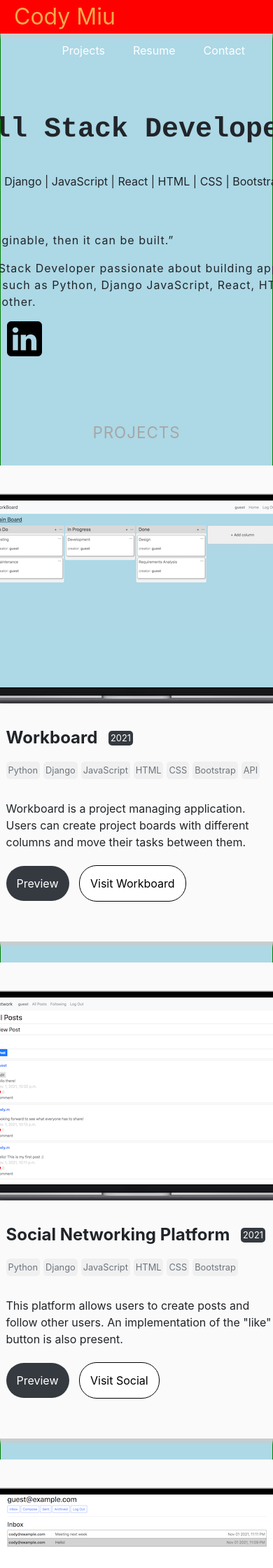
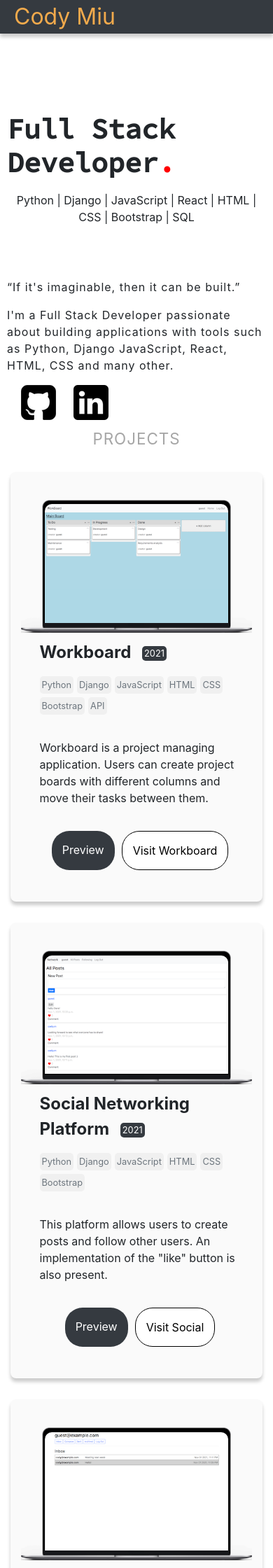
Before and after one commit to Cody06/portfolio-django, a Django app: page / in a window 390 px wide; the page is wider, and only the part inside the window is pictured. Shown: the top 2240 px of that part at 70% size. Run offline with Django 3.2, Linux system fonts and the light colour scheme; some libraries are stand-ins or nearby versions.

Commit message:
The page is mobile responsive

```diff
--- a/landing_page/static/landing_page/css/styles.css
+++ b/landing_page/static/landing_page/css/styles.css
@@ -1,3 +1,5 @@
+@import url('https://fonts.googleapis.com/css2?family=Source+Code+Pro:wght@500&display=swap');
+
 :root {   /* custom properties (variables) */
 	--gray-color: #353A40;
 	--orange-color:  #F2AA4CFF;
@@ -6,10 +8,14 @@
 	--typewriterSpeed: 3s;
 	--typewriterDelay: 1s;			/* delay until the typewriter animation starts */
 	--num-of-chars: 21;					/* text length */
-	--typewriterDuration: 4s; 	/* typewriterSpeed + 1s initial delay */
+	--typewriterDuration: calc(var(--typewriterSpeed) + var(--typewriterDelay));
 	--caret-blink-speed: 530ms; /* text cursor blink speed */
 
 	--red-dot-delay: 3500ms;		/* have the red dot drop right after the last character */
+
+	--fadeInSpeed: 3s;
+
+	--project-card-color: rgb(250, 250, 250);
 }
 
 * {
@@ -24,7 +30,6 @@ html {
 body {
 	display: flex;		/* this centers the PDF view */
 	justify-content: center;
-	border: 1px solid green;
 }
 
 nav {
@@ -105,15 +110,10 @@ nav {
 	50% {transform: rotate(90deg);}  /* rotate 90 degrees and back */
 }
 
-#main-container {
-	max-width: 1200px; /* 1280px or 1920px */
-	margin: auto;
-}
 /*__________________________________________HEADER__________________________________________*/
 #header {
 	padding: 10px;
-	height: 600px;
-	position: relative;
+	min-height: 600px;
 }
 #header:hover { cursor: default; } /* prevent mouse from changing when hovering over text */
 
@@ -122,13 +122,17 @@ nav {
 	display: flex;
 	flex-flow: column;
 	align-items: center;
+
+	/*border: 1px solid red;*/
 }
 
 #title {
-	font-family: Courier, monospace;
+	font-family: 'Source Code Pro', monospace;
 	font-weight: bold;
 	position: relative;
 	/*white-space: nowrap; /* prevent the title to wrap */
+
+	/*border: 1px solid green;*/
 }
 
 #red-dot {
@@ -138,21 +142,16 @@ nav {
 		dot_appear var(--red-dot-delay), /* show after typewriter finished */
 		dot_drop 2s var(--red-dot-delay);
 }
-@keyframes dot_appear {
-	0% { color: transparent; }
-	99.9% {color: transparent; }
-	100% { color: red; }
-}
-@keyframes dot_drop {
-	from { top: -150px; }
-	to { top: 0px; }
-}
 
 #tools {
 	max-width: 580px;
-	margin: 20px auto 0px auto;
 	padding: 10px;
 	text-align: center;
+	opacity: 0%;
+	transform: translateY(3rem); /* start from a lower position */
+	animation: fadeInUp var(--fadeInSpeed) var(--typewriterDuration) forwards;
+
+	/*border: 1px solid green;*/
 }
 
 #intro {
@@ -163,6 +162,8 @@ nav {
 
 #logo-links a {
 	margin-left: 20px;
+	width: 100%;
+	height: auto;
 }
 #logo-links a:hover {
 	/* Apply orange filter to image */
@@ -173,31 +174,18 @@ nav {
 /* Animate each logo link at a different speed */
 #logo-links a:nth-child(1) {
 	position: relative;
-	animation:
-		stay_hidden var(--typewriterDuration),
-		slide_left 2s var(--typewriterDuration);
+	opacity: 0%;	/* keep it hidden */
+	animation: slide_left 2s var(--typewriterDuration) forwards;
 }
 #logo-links a:nth-child(2) {
 	position: relative;
-	animation:
-		stay_hidden var(--typewriterDuration),
-		slide_left 1s var(--typewriterDuration);
-}
-@keyframes slide_left {
-	0% {
-		left: -200px;
-		opacity: 0%;
-	}
-	40% { opacity:100%; }
-	100% {left: 0px; }
+	opacity: 0%;
+	animation: slide_left 1s var(--typewriterDuration) forwards;
 }
 
 #logo-links img { position: relative; } /* used for up and down movement when hovering over */
 
 /*__________________________________________PROJECTS__________________________________________*/
-#projects {
-	/*border: 1px solid orange;*/
-}
 #projects > p {
 	text-align: center;
 	font-size: 1.4rem;
@@ -223,25 +211,35 @@ nav {
 	transform: scale(1.02);			/* enlarge the element */
 }
 
-.project-img {
-	width: 520px;
-	height: 300px;
-	display: inline-block;
+.project-img { position: relative; }
+
+.laptop-img {
+	max-width: 100%;	/* make image size responsive */
+	height: auto;
 }
-.project-screenshot {			/* place screenshot in the middle of the laptop screen */
+.screenshot-position {	/* place screenshot in the middle of the laptop screen */
+	position: absolute;
+	top: 0;
+	left: 0;
+	padding-left: 10.19%;   /* (520-414)/2 = 53px on each side 53/520 = 10.19% */
+	padding-right: 10.19%;
+	padding-top: 2%;
+}
+.project-screenshot {
+	max-width: 100%;
+	height: auto;
 	border-radius: 10px 10px 0px 0px;
-	margin-top: -340px;
-	margin-left: 53px;
 }
 
 .project-info {
 	height: 300px;
-	width: 45%;
-	min-width: 393px;
+	width: 45%;        /* #### THIS WILL NEED SOME WORK */
 	padding-left: 10px;
 	display: flex;
 	flex-flow: column;
 	justify-content: center;
+
+/*border: 1px solid blue;*/
 }
 
 .project-title {
@@ -258,16 +256,39 @@ nav {
 	padding: 3px;
 	vertical-align: middle;
 }
-
-.project-tools li {
+.project-tools {
+	display: flex;
+	flex-wrap: wrap;
+}
+.project-tools div {
 	font-size: 0.8rem;
 	background: #f0f0f0;
 	border-radius: 5px;
 	margin-right: 5px;
+	margin-bottom: 5px;		/* Used for when wrapping around */
 	padding: 3px;
 }
 
 .project-description { margin: 30px 0px 35px 0px; }
+
+.project-btns {
+	display: flex;
+	flex-wrap: wrap;
+}
+
+.preview-btn {
+	background: var(--gray-color);
+	color: white;
+	border-radius: 25px;
+	padding: 15px;
+	margin-right: 10px;
+	margin-bottom: 5px;
+}
+.preview-btn:hover {
+	text-decoration: none;
+	background: var(--orange-color);
+	color: white;
+}
 
 .project-btn {
 	background: white;
@@ -275,7 +296,8 @@ nav {
 	border: 1px solid black;
 	border-radius: 25px;
 	padding: 15px;
-	margin-left: 10px;
+	margin-bottom: 5px;
+	white-space: nowrap; /* prevent button text to wrap */
 }
 
 .project-btn:hover {
@@ -284,22 +306,7 @@ nav {
 	color: var(--orange-color);
 }
 
-.preview-btn {
-	background: var(--gray-color);
-	color: white;
-	border-radius: 25px;
-	padding: 15px;
-}
-
-.preview-btn:hover {
-	text-decoration: none;
-	background: var(--orange-color);
-	color: white;
-}
-
-#prefiew-images {
-	display: none;
-}
+#preview-images { display: none; }
 /*__________________________________________FOOTER__________________________________________*/
 #footer {
 	padding: 10px 0px 50px 0px;
@@ -316,22 +323,22 @@ nav {
 }
 #contact-info td { padding: 5px 5px; }
 
-#contact-info a {
-	color: #a6a6a6;
-}
+#contact-info a { color: #a6a6a6; }
 
 /*__________________________________________MOBILE RESPONSIVENESS__________________________________________*/
-@media (max-width: 540px) {  /* [..., 580px] */
-	/* Add hamburger menu */
-	nav {
-		background: red;
+@media (max-width: 1011px) {
+	body {
+		/* background-color: lightblue; TESTING PURPOSES */
 	}
-	#title-animation {
-		height: 98px;
+	.project-info {
+		width: 90%;
+		height: 110%;
 	}
-
-	body {
-		background: lightblue;
+	.project-title {
+		margin-top: 10px;
+	}
+	.project-btns {
+		justify-content: center;
 	}
 }
 
@@ -380,16 +387,12 @@ nav {
 }
 /*_____________________FADE IN_____________________*/
 .fade-in-animation {
+	opacity: 0%;	/* keep it hidden */
 	animation:
-		stay_hidden var(--typewriterDuration),	/* stays hidden for the duration of the typewriter */
-		fade_in 3s var(--typewriterDuration);		/* then it fades in (delay based on the first animation) */
+		fade_in var(--fadeInSpeed) var(--typewriterDuration) forwards;		/* then it fades in (delay based on the first animation) */
 }
-@keyframes stay_hidden {
-	from { opacity: 0%}
-	to { opacity: 0%}
-}
+
 @keyframes fade_in {
-	from { opacity: 0% }
 	to { opacity: 100% }
 }
 
--- a/landing_page/templates/landing_page/index.html
+++ b/landing_page/templates/landing_page/index.html
@@ -44,8 +44,7 @@
 
 				<div id="title-container">
 					<h1 id="title">Full Stack Developer<span id="red-dot">.</span></h1>
-
-					<p id="tools" class="fade-in-animation">Python | Django | JavaScript | React | HTML | CSS | Bootstrap | SQL</p>
+					<p id="tools">Python | Django | JavaScript | React | HTML | CSS | Bootstrap | SQL</p>
 				</div>
 
 				<div id="intro" class="fade-in-animation">
@@ -71,44 +70,52 @@
 				<p>PROJECTS</p>
 				<!--____________________________ Workboard ____________________________-->
 				<div class="project-container up-down-animation">
+
 					<div class="project-img">
-						<img src="{% static 'landing_page/imgs/laptop_520.png' %}" width="520">
-						<img src="{% static 'landing_page/imgs/workboard_414.png' %}" class="project-screenshot">
+						<!--<img src="{% static 'landing_page/imgs/laptop_520.png' %}" width="520" class="laptop-img">-->
+						<img src="{% static 'landing_page/imgs/laptop_520.png' %}" class="laptop-img">
+						<div class="screenshot-position">
+							<img src="{% static 'landing_page/imgs/workboard_414.png' %}" class="project-screenshot">
+						</div>
 					</div>
+
 					<div class="project-info">
 						<p class="project-title">Workboard <span>2021</span></p>
-						<ul class="project-tools inline-list text-muted">
-							<li>Python</li>
-							<li>Django</li>
-							<li>JavaScript</li>
-							<li>HTML</li>
-							<li>CSS</li>
-							<li>Bootstrap</li>
-							<li>API</li>
-						</ul>
+						<div class="project-tools text-muted">
+							<div>Python</div>
+							<div>Django</div>
+							<div>JavaScript</div>
+							<div>HTML</div>
+							<div>CSS</div>
+							<div>Bootstrap</div>
+							<div>API</div>
+						</div>
 						<p class="project-description">Workboard is a project managing application. Users can create project boards with different columns and move their tasks between them.</p>
 						<div class="project-btns">
 							<a href="{% static 'landing_page/gallery_workboard/workboard-1.png' %}" data-lightbox="workboard-set" data-title="Workboard Home Page" class="preview-btn">Preview</a>
 							<a href="{% url 'workboard:guest-path' %}" target="_blank" class="project-btn">Visit Workboard</a>
 						</div>
 					</div>
+
 				</div>
 				<!--____________________________ Social ____________________________-->
 				<div class="project-container up-down-animation">
 					<div class="project-img">
-						<img src="{% static 'landing_page/imgs/laptop_520.png' %}" width="520">
-						<img src="{% static 'landing_page/imgs/social_414.png' %}" class="project-screenshot">
+						<img src="{% static 'landing_page/imgs/laptop_520.png' %}" class="laptop-img">
+						<div class="screenshot-position">
+							<img src="{% static 'landing_page/imgs/social_414.png' %}" class="project-screenshot">
+						</div>
 					</div>
 					<div class="project-info">
 						<p class="project-title">Social Networking Platform <span>2021</span></p>
-						<ul class="project-tools inline-list text-muted">
-							<li>Python</li>
-							<li>Django</li>
-							<li>JavaScript</li>
-							<li>HTML</li>
-							<li>CSS</li>
-							<li>Bootstrap</li>
-						</ul>
+						<div class="project-tools text-muted">
+							<div>Python</div>
+							<div>Django</div>
+							<div>JavaScript</div>
+							<div>HTML</div>
+							<div>CSS</div>
+							<div>Bootstrap</div>
+						</div>
 						<p class="project-description">This platform allows users to create posts and follow other users. An implementation of the "like" button is also present.</p>
 						<div class="project-btns">
 							<a href="{% static 'landing_page/gallery_social/social-1.png' %}" data-lightbox="social-set" data-title="Social Home Page" class="preview-btn">Preview</a>
@@ -119,20 +126,22 @@
 				<!--____________________________ Email ____________________________-->
 				<div class="project-container up-down-animation">
 					<div class="project-img">
-						<img src="{% static 'landing_page/imgs/laptop_520.png' %}" width="520">
-						<img src="{% static 'landing_page/imgs/email_414.png' %}" class="project-screenshot">
+						<img src="{% static 'landing_page/imgs/laptop_520.png' %}" class="laptop-img">
+						<div class="screenshot-position">
+							<img src="{% static 'landing_page/imgs/email_414.png' %}" class="project-screenshot">
+						</div>
 					</div>
 					<div class="project-info">
 						<p class="project-title">Email Client <span>2021</span></p>
-						<ul class="project-tools inline-list text-muted">
-							<li>Python</li>
-							<li>Django</li>
-							<li>JavaScript</li>
-							<li>HTML</li>
-							<li>CSS</li>
-							<li>Bootstrap</li>
-							<li>API</li>
-						</ul>
+						<div class="project-tools text-muted">
+							<div>Python</div>
+							<div>Django</div>
+							<div>JavaScript</div>
+							<div>HTML</div>
+							<div>CSS</div>
+							<div>Bootstrap</div>
+							<div>API</div>
+						</div>
 						<p class="project-description">This is an email client where users can send, receive and archive emails through a built-in API. The application focuses on User Interfaces where everything runs on one html page.</p>
 						<div class="project-btns">
 							<a href="{% static 'landing_page/gallery_mail_client/email-1.png' %}" data-lightbox="email-set" data-title="Email Home Page - Inbox" class="preview-btn">Preview</a>
@@ -143,19 +152,21 @@
 				<!--____________________________ E-Commerce ____________________________-->
 				<div class="project-container up-down-animation">
 					<div class="project-img">
-						<img src="{% static 'landing_page/imgs/laptop_520.png' %}" width="520">
-						<img src="{% static 'landing_page/imgs/commerce_414.png' %}" class="project-screenshot">
+						<img src="{% static 'landing_page/imgs/laptop_520.png' %}" class="laptop-img">
+						<div class="screenshot-position">
+							<img src="{% static 'landing_page/imgs/commerce_414.png' %}" class="project-screenshot">
+						</div>
 					</div>
 					<div class="project-info">
 						<p class="project-title">E-Commerce Platform <span>2021</span></p>
-						<ul class="project-tools inline-list text-muted">
-							<li>Python</li>
-							<li>Django</li>
-							<li>JavaScript</li>
-							<li>HTML</li>
-							<li>CSS</li>
-							<li>Bootstrap</li>
-						</ul>
+						<div class="project-tools text-muted">
+							<div>Python</div>
+							<div>Django</div>
+							<div>JavaScript</div>
+							<div>HTML</div>
+							<div>CSS</div>
+							<div>Bootstrap</div>
+						</div>
 						<p class="project-description">This is an e-commerce platform where users can post items for auction and bid on posted ones. A comment section is also implemented.</p>
 						<div class="project-btns">
 							<a href="{% static 'landing_page/gallery_commerce/commerce-1.png' %}" data-lightbox="commerce-set" data-title="E-Commerce Home Page" class="preview-btn">Preview</a>
@@ -205,7 +216,7 @@
 						<td><a href="mailto: cody.miu@gmail.com" target="_blank">cody.miu@gmail.com</a></td>
 					</tr>
 						<td><img src="{% static 'landing_page/logos/linkedin_round_24.png' %}"></td>
-						<td><a href="http://www.linkedin.com/in/cody-miu" target="_blank">linkedin.com/in/cody-miu</a></td>
+						<td><a href="http://www.linkedin.com/in/cody-miu" target="_blank">LinkedIn</a></td>
 					</tr>
 				</table>
 			</section>
```
Also changed, not shown: other parts of landing_page/static/landing_page/css/styles.css (+31 -3 lines).
